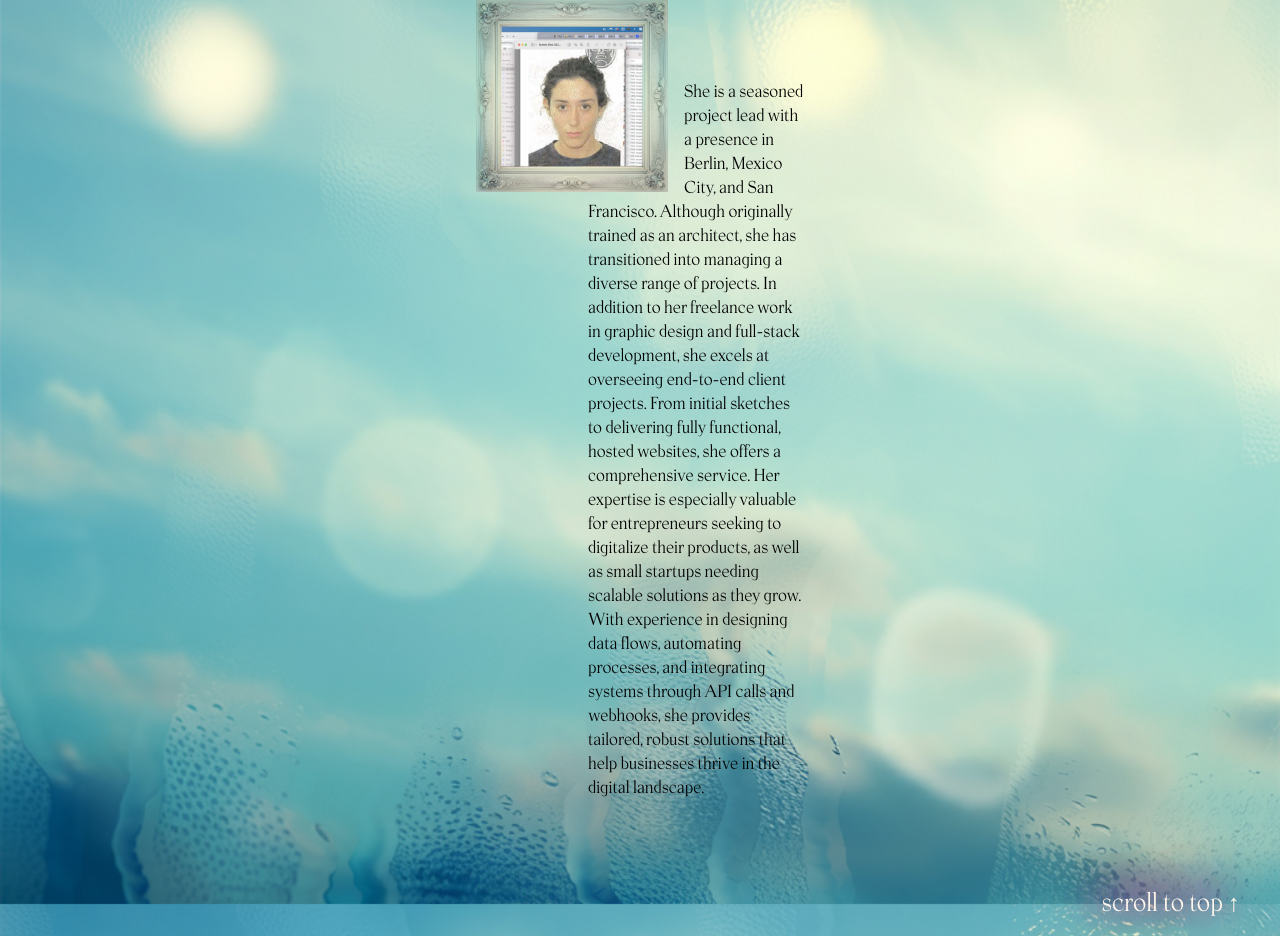
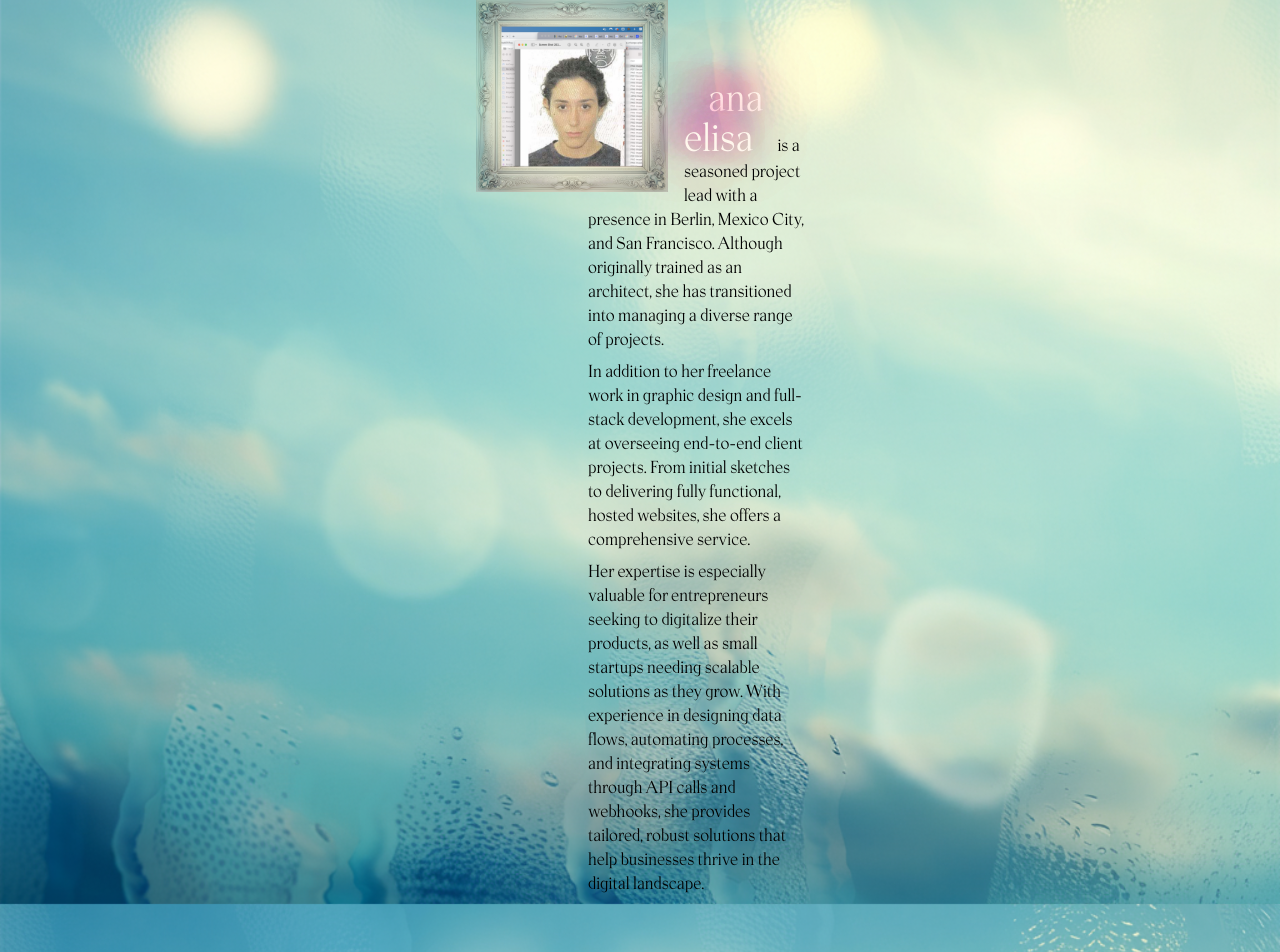
Before and after one commit to naelengithub/naelp22, a Next.js app: page /about in a window 1280 px wide. Shown: the part 376-1328 px from the top of the page. Built offline with nearby package versions, Linux system fonts and the light colour scheme.

Commit message:
style: update

```diff
--- a/pages/about.tsx
+++ b/pages/about.tsx
@@ -1,6 +1,7 @@
 import Image from "next/image";
 import { useWindowSize } from "../src/hooks/useWindowSize";
 import DynamicShadowText from "../src/components/DynamicShadowText";
+import Link from "next/link";
 
 export default function Contact() {
   const size = useWindowSize();
@@ -23,28 +24,40 @@ export default function Contact() {
       <div>
         <div className="block pt-80 w-1/4 p-4 min-w-[360px] md:m-auto">
           <div className="float-left w-48 mr-4">
+            <Link href="/">
               <Image
                 alt="Ana Elisa Vargas"
                 src="/images/ss.frame.png"
                 width="300"
                 height={300}
               />
+            </Link>
           </div>
           <div className="mt-20 ml-28 mb-14">
             <p>
-              She is a seasoned project lead with a presence in Berlin, Mexico
+              <span className="text-4xl">
+                <DynamicShadowText text="ana elisa" />
+              </span>
+              <span>
+                is a seasoned project lead with a presence in Berlin, Mexico
                 City, and San Francisco. Although originally trained as an
                 architect, she has transitioned into managing a diverse range of
-              projects. In addition to her freelance work in graphic design and
-              full-stack development, she excels at overseeing end-to-end client
-              projects. From initial sketches to delivering fully functional,
-              hosted websites, she offers a comprehensive service. Her expertise
-              is especially valuable for entrepreneurs seeking to digitalize
-              their products, as well as small startups needing scalable
-              solutions as they grow. With experience in designing data flows,
-              automating processes, and integrating systems through API calls
-              and webhooks, she provides tailored, robust solutions that help
-              businesses thrive in the digital landscape.
+                projects.
+              </span>
+            </p>
+            <p className="mt-2">
+              In addition to her freelance work in graphic design and full-stack
+              development, she excels at overseeing end-to-end client projects.
+              From initial sketches to delivering fully functional, hosted
+              websites, she offers a comprehensive service.
+            </p>
+            <p className="mt-2">
+              Her expertise is especially valuable for entrepreneurs seeking to
+              digitalize their products, as well as small startups needing
+              scalable solutions as they grow. With experience in designing data
+              flows, automating processes, and integrating systems through API
+              calls and webhooks, she provides tailored, robust solutions that
+              help businesses thrive in the digital landscape.
             </p>
           </div>
         </div>
@@ -52,7 +65,7 @@ export default function Contact() {
           onClick={() => {
             window.scrollTo({ top: 0, left: 0, behavior: "smooth" });
           }}
-          className="p-4 w-full text-right text-2xl"
+          className="p-4 w-full text-right text-base"
         >
           <DynamicShadowText text="scroll to top &uarr;" />
         </button>
--- a/pages/index.tsx
+++ b/pages/index.tsx
@@ -4,6 +4,7 @@ import Link from "next/link";
 import React, { useState, useEffect } from "react";
 import { useRecoilState } from "recoil";
 import { timeState } from "../src/components/games/rockPaperScissors/atoms";
+import DynamicShadowText from "../src/components/DynamicShadowText";
 
 // Import P5Sketch dynamically
 const DynamicP5Sketch = dynamic(
@@ -36,13 +37,17 @@ export default function Home() {
   return (
     <div className="min-h-screen flex relative flex-col items-center justify-center">
       <Head>
-        <title>Ana Elisa Vargas</title>
+        <title>ana elisa</title>
       </Head>
-      <div className="pt-8 text-center gap-4 mx-4 z-[100]">
+      <div className="text-center gap-4 mx-4 z-[100]">
         <h2>ana elisa</h2>
         <div className="flex flex-col">
           {/* <Link href="/takeawalkwithme">Start</Link> */}
+          {/* <h2>
+            <DynamicShadowText text="ana elisa" />
+          </h2> */}
           <Link href="/portfolio">Portfolio</Link>
+          <Link href="/about">About</Link>
         </div>
       </div>
       <div className="absolute w-full h-full">
--- a/pages/portfolio.tsx
+++ b/pages/portfolio.tsx
@@ -48,10 +48,10 @@ export default function Home() {
             onClick={() => {
               window.scrollTo({ top: 0, left: 0, behavior: "smooth" });
             }}
-            className="p-4 w-full text-right text-2xl"
+            className="p-6 w-full text-right text-xl"
           >
-            <DynamicShadowText text="scroll to top &uarr;" />
-          </button>{" "}
+            <p>scroll to top &uarr;</p>
+          </button>
         </div>
       </div>
     </div>
--- a/src/components/navbar/navbarPortfolio.tsx
+++ b/src/components/navbar/navbarPortfolio.tsx
@@ -14,9 +14,11 @@ export const NavBarPortfolio = (props: NavBarPortfolioProps) => {
 
   return (
     <nav className="p-6 text-right">
-      <div>anaelisa</div>
-      <div>
-        <Link className="pr-2" href="/portfolio">
+      <span>
+        <Link href="/">anaelisa</Link>
+      </span>
+      <p>
+        <Link className="pr-2" href="/portfolio" target="_blank">
           thisisanaelisa@gmail.com
         </Link>{" "}
         /{" "}
@@ -30,8 +32,8 @@ export const NavBarPortfolio = (props: NavBarPortfolioProps) => {
         <Link className="pl-2" href="">
           the old relic
         </Link> */}
-      </div>
-      <div>© 2024</div>
+      </p>
+      <span>© 2024</span>
     </nav>
   );
 };
```
Lines whose indentation alone changed are shown as unchanged.
